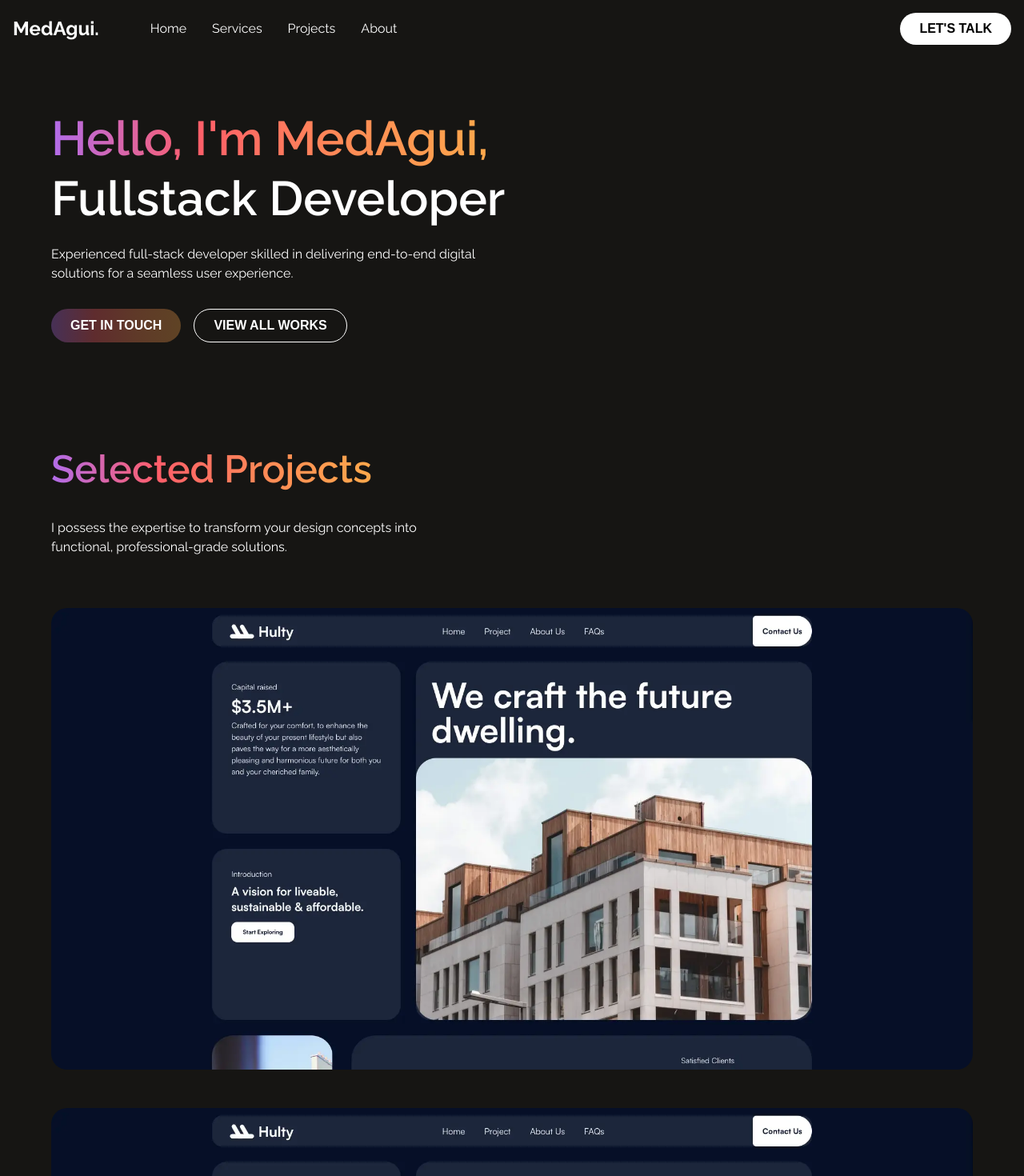
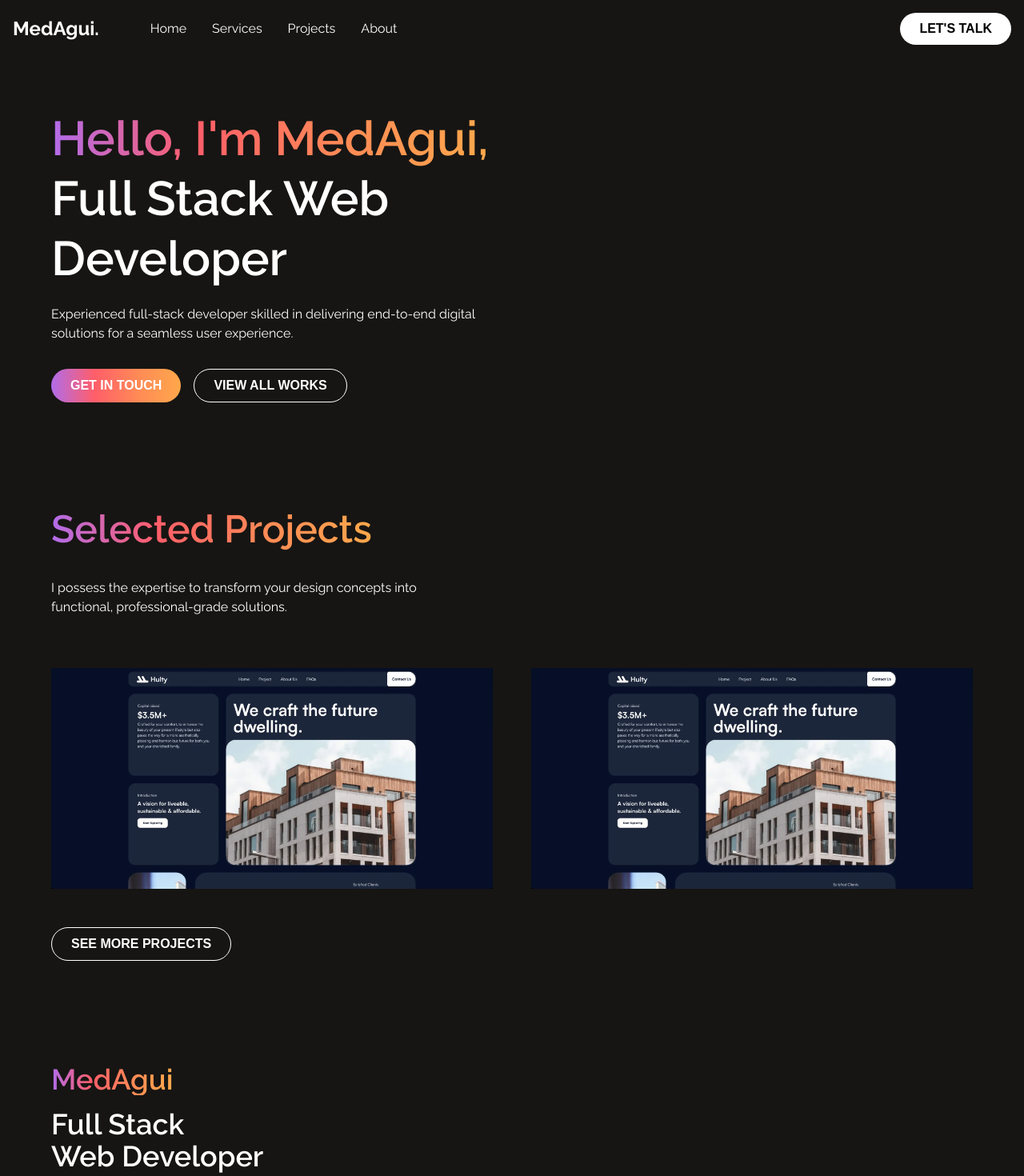
Before and after one commit to medagui1/itsmedagui, a React (Vite) app: page / in a window 1280 px wide. Shown: the top 1470 px of the page at 80% size. Built offline with nearby package versions, Linux system fonts and the light colour scheme; a web font is replaced by a local one.

Commit message:
setting some sections initially

```diff
--- a/src/App.css
+++ b/src/App.css
@@ -12,5 +12,9 @@
 }
 
 .gradient {
-  background: linear-gradient(90deg, #B16CEA50 , #FF5E6950 , #FF8A5650 , #FFA84B50 );
+  background: linear-gradient(90deg, #B16CEA, #FF5E69 , #FF8A56 , #FFA84B );
 }
+
+.project-background {
+  background: linear-gradient(90deg, #B16CEA95 , #FF5E6995 , #FF8A5695 , #FFA84B95 );
+}
--- /dev/null
+++ b/src/assets/components/ProjectCard.jsx
@@ -0,0 +1,26 @@
+import Button from "./Button"
+
+const ProjectCard = ({image, name, code, live}) => {
+  return (
+    <div className="group relative overflow-hidden">
+            <img
+              src={image}
+              alt=""
+              className="object-cover w-full h-full "
+            />
+            <div className="absolute inset-0 project-background opacity-0 group-hover:opacity-100 transition-opacity duration-[600ms] flex flex-col justify-end text-white p-8">
+              <h1 className="text-4xl font-semibold">{name}</h1>
+              <div className="flex gap-4 mt-4">
+                <a href={code} target="blank">
+                  <Button label={"Source Code"} isGradient={false} />
+                </a>
+                <a href={live} target="blank">
+                  <Button label={"View Live"} />
+                </a>
+              </div>
+            </div>
+          </div>
+  )
+}
+
+export default ProjectCard
--- a/src/assets/constants/links.js
+++ b/src/assets/constants/links.js
@@ -1,43 +1,35 @@
-import hulty from '../images/hulty.webp'
+import hulty from "../images/hulty.webp";
 
 export const navLinks = [
   {
-        name : 'Home',
-        link : '#home'
+    name: "Home",
+    link: "#home",
   },
   {
-        name : 'Services',
-        link : '#services'
+    name: "Services",
+    link: "#services",
   },
   {
-        name : 'Projects',
-        link : '#projects'
+    name: "Projects",
+    link: "#projects",
   },
   {
-        name : 'About',
-        link : '#about'
+    name: "About",
+    link: "#about",
   },
-]
+];
 
 export const projects = [
   {
-        name : 'Hulty',
-        image : hulty,
-        links : [
-            {
-                code : 'https://github.com/medagui1/hulty',
-                live : 'https://hulty.vercel.app'
-            },
-        ]
+    name: "Hulty",
+    image: hulty,
+    code: "https://github.com/medagui1/hulty",
+    live: "https://hulty.vercel.app",
   },
   {
-        name : 'Serene',
-        image : hulty,
-        links : [
-            {
-                code : 'https://github.com/medagui1/serene',
-                live : 'https://serene.vercel.app'
+    name: "Serene",
+    image: hulty,
+    code: "https://github.com/medagui1/serene",
+    live: "https://serene.vercel.app",
   },
-        ]
-    },
-]
+];
--- a/src/assets/sections/AboutMe.jsx
+++ b/src/assets/sections/AboutMe.jsx
@@ -1,6 +1,14 @@
+import '../../App.css'
+
 const AboutMe = () => {
   return (
-    <div>AboutMe</div>
+    <div className="flex gap-16 justify-between items-start p-16">
+      <div>
+        <h1 className="text-gradient text-4xl font-semibold mb-4">MedAgui</h1>
+        <h2 className='text-4xl font-semibold'>Full Stack <br />Web Developer</h2>
+      </div>
+
+    </div>
   )
 }
 
--- a/src/assets/sections/Hero.jsx
+++ b/src/assets/sections/Hero.jsx
@@ -8,7 +8,7 @@ const Hero = () => {
         <h2 className="text-6xl font-semibold leading-tight mb-5">
           <span className="text-gradient">Hello, I'm MedAgui,</span>
           <br />
-          Fullstack Developer
+          Full Stack Web Developer
         </h2>
         <p>
           Experienced full-stack developer skilled in delivering end-to-end
--- a/src/assets/sections/Works.jsx
+++ b/src/assets/sections/Works.jsx
@@ -1,5 +1,7 @@
 import { projects } from "../constants/links";
 import "../../App.css";
+import Button from "../components/Button";
+import ProjectCard from "../components/ProjectCard";
 
 const Works = () => {
   return (
@@ -13,20 +15,15 @@ const Works = () => {
           functional, professional-grade solutions.
         </p>
       </div>
-      <div className="flex gap-12 flex-col">
+      <div className="flex gap-12 mb-12">
         {projects.map((project) => (
-          <div className="group relative rounded-[20px] overflow-hidden">
-            <img
-              src={project.image}
-              alt=""
-              className="object-cover w-full h-full "
-            />
-            <div className="absolute inset-0 gradient opacity-0 group-hover:opacity-100 transition-opacity duration-300 flex flex-col justify-end text-white">
-              <h1 className="">Something</h1>
-              <h1>Something</h1>
-            </div>
-          </div>
+          <ProjectCard key={project.name} image={project.image} name={project.name} code={project.code} live={project.live}/>
         ))}
+      </div>
+      <div>
+        <a href="/projects">
+        <Button label={'See more projects'}/>
+        </a>
       </div>
     </div>
   );
```
Lines whose indentation alone changed are shown as unchanged.
